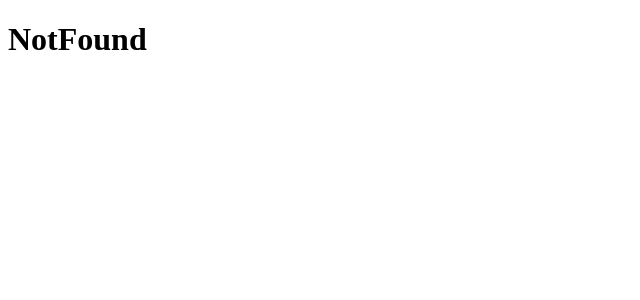
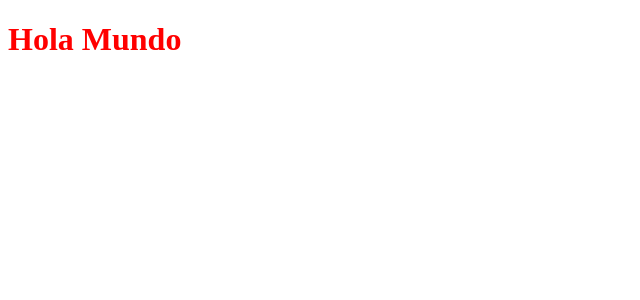
Before and after one commit to ImMPrada/movies_app, a React app: page / in a window 1280 px wide. Shown: the top 300 px of the page, without its empty margins (0-640 px from the left). Built offline with nearby package versions, Linux system fonts and the light colour scheme.

Commit message:
Implement styles

```diff
--- a/package.json
+++ b/package.json
@@ -22,7 +22,8 @@
   "dependencies": {
     "react": "^18.2.0",
     "react-dom": "^18.2.0",
-    "react-router-dom": "^6.3.0"
+    "react-router-dom": "^6.3.0",
+    "style-loader": "^3.3.1"
   },
   "devDependencies": {
     "@babel/core": "^7.18.6",
--- a/public/index.html
+++ b/public/index.html
@@ -8,7 +8,7 @@
 </head>
 
 <body>
-  <div id="app"></div>
+  <div id="root"></div>
 </body>
 
 </html>
--- a/src/components/App.jsx
+++ /dev/null
@@ -1,5 +0,0 @@
-import React from 'react';
-
-const App = () => <h1>Hola Mundo</h1>;
-
-export default App;
--- /dev/null
+++ b/src/components/Component.jsx
@@ -0,0 +1,6 @@
+import React from 'react';
+import './styles.scss'
+
+const Component = () => <h1>Hola Mundo</h1>;
+
+export default Component;
--- a/src/containers/NotFound.jsx
+++ /dev/null
@@ -1,9 +0,0 @@
-import React from 'react';
-
-const NotFound = () => {
-  return (
-    <h1>NotFound</h1>
-  );
-}
-
-export default NotFound;
--- a/src/index.js
+++ b/src/index.js
@@ -1,6 +1,11 @@
 import React from 'react';
-import ReactDOM from 'react-dom';
-
+import ReactDOM from 'react-dom/client';
 import App from './routes/App';
 
-ReactDOM.render(<App />, document.getElementById('app'));
+const root = ReactDOM.createRoot(document.getElementById("root"));
+
+root.render(
+  <React.StrictMode>
+    <App />
+  </React.StrictMode>
+);
--- a/src/routes/App.jsx
+++ b/src/routes/App.jsx
@@ -1,15 +1,12 @@
 import React from 'react';
-import { BrowserRouter, Switch, Route } from 'react-router-dom';
+import { BrowserRouter, Switch, Route, Routes } from 'react-router-dom';
 
-import NotFound from '../containers/NotFound';
+import Component from '../components/Component';
 
 const App = () => {
   return (
     <BrowserRouter>
-      <Switch>
-        {/* <Route exact path="/checkout/success" component={Success} /> */}
-        <Route component={NotFound} />
-      </Switch>
+      <Component />
     </BrowserRouter>
   );
 }
--- a/webpack.config.js
+++ b/webpack.config.js
@@ -10,7 +10,7 @@ module.exports = {
     publicPath: '/'
   },
   resolve: {
-    extensions: ['.js', '.jsx'],
+    extensions: ['.js', '.jsx', '.css', '.scss'],
   },
   module: {
     rules: [
```
Also changed, not shown: 1 other file (tests, documents, lock files or other folders).
